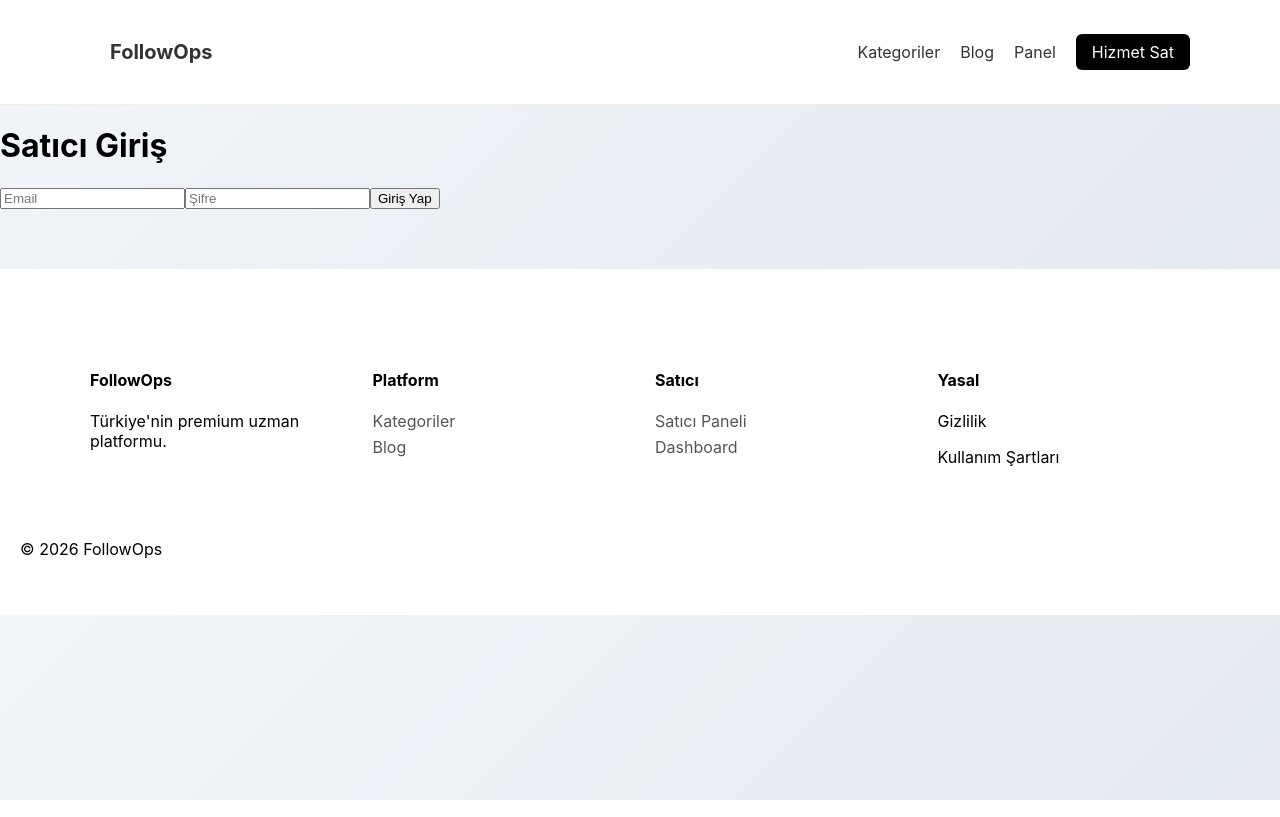
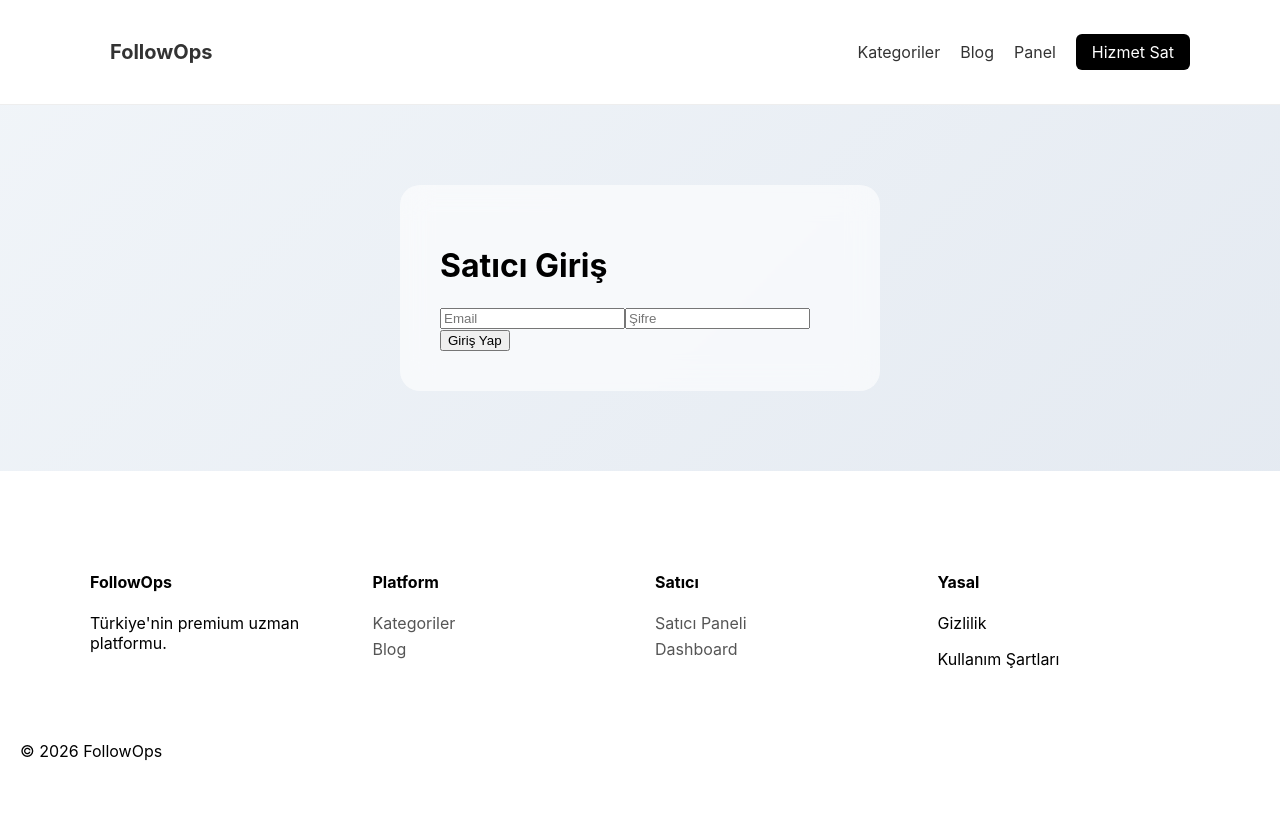
Before and after one commit to omerfarukkaplan/premium-platform, a Next.js app: page /login in a window 1280 px wide. Built offline with nearby package versions, Linux system fonts and the light colour scheme.

Commit message:
Update globals.css

```diff
--- a/app/globals.css
+++ b/app/globals.css
@@ -120,3 +120,17 @@ copyright {
 body {
   background: linear-gradient(135deg,#f1f5f9,#e2e8f0);
 }
+
+.auth-container {
+  max-width: 400px;
+  margin: 80px auto;
+  padding: 40px;
+  border-radius: 20px;
+  backdrop-filter: blur(15px);
+  background: rgba(255,255,255,0.6);
+}
+
+.modal {
+  padding: 30px;
+  border-radius: 20px;
+}
```
